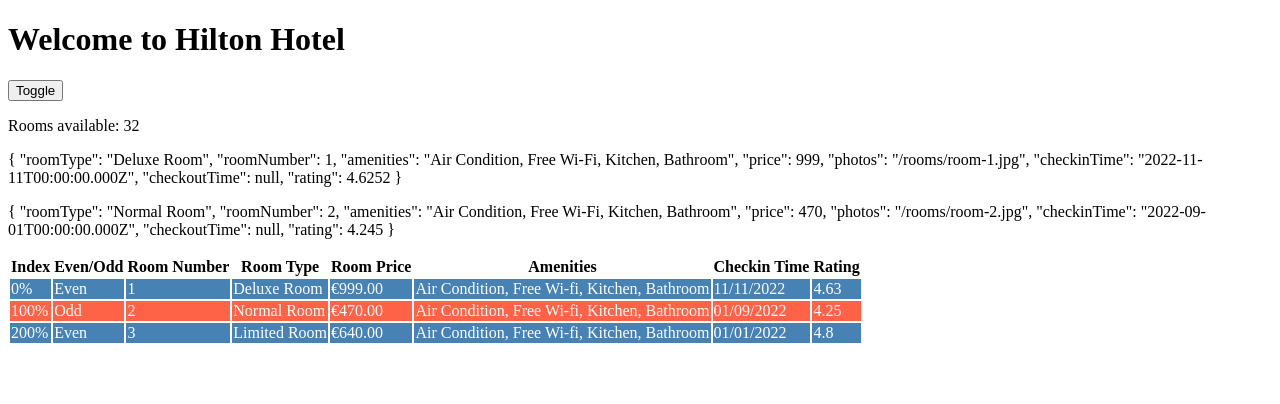
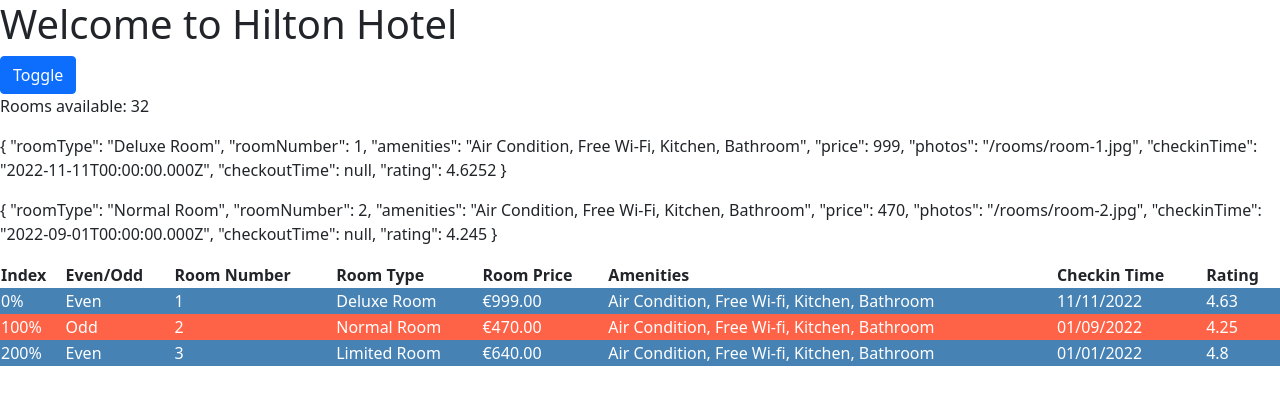
Before and after one commit to Brece/angular-hotel-inventory, an Angular app: page / in a window 1280 px wide. Shown: the top 404 px of the page. Built offline with nearby package versions, Linux system fonts and the light colour scheme.

Commit message:
adds ngx-bootstrap and bootstrap 5

```diff
--- a/package.json
+++ b/package.json
@@ -18,6 +18,8 @@
     "@angular/platform-browser": "^14.2.0",
     "@angular/platform-browser-dynamic": "^14.2.0",
     "@angular/router": "^14.2.0",
+    "@schematics/angular": "^15.0.3",
+    "ngx-bootstrap": "^9.0.0",
     "rxjs": "~7.5.0",
     "tslib": "^2.3.0",
     "zone.js": "~0.11.4"
--- a/src/app/app.component.ts
+++ b/src/app/app.component.ts
@@ -1,4 +1,5 @@
 import { Component } from '@angular/core';
+// import { setTheme } from 'ngx-bootstrap/utils';
 
 @Component({
   selector: 'app-root',
@@ -8,4 +9,8 @@
 export class AppComponent {
   title = 'angular-hotel-inventory';
   role = 'Admin';
+
+  constructor() {
+    // setTheme('bs5');
+  }
 }
--- a/src/app/components/rooms/rooms.component.html
+++ b/src/app/components/rooms/rooms.component.html
@@ -2,7 +2,7 @@
 <h1>Welcome to {{ hotelName }}</h1>
 
 <!-- Event binding -->
-<button type="button" (click)="toggle()">Toggle</button>
+<button type="button" (click)="toggle()" class="btn btn-primary">Toggle</button>
 
 <!-- Structural directives: *ngIf, *ngFor, *ngSwitch -->
 <!-- Attribute directives: ngClass, ngStyle -->
@@ -14,7 +14,7 @@
 </div>
 
 <div *ngIf="rooms.availableRooms">
-    <table>
+    <table class="table">
         <tr>
             <th>Index</th>
             <th>Even/Odd</th>
--- a/src/index.html
+++ b/src/index.html
@@ -6,6 +6,7 @@
   <base href="/">
   <meta name="viewport" content="width=device-width, initial-scale=1">
   <link rel="icon" type="image/x-icon" href="favicon.ico">
+  <link href="https://cdn.jsdelivr.net/npm/bootstrap@5.1.0/dist/css/bootstrap.min.css" rel="stylesheet" crossorigin="anonymous" integrity="sha384-KyZXEAg3QhqLMpG8r+8fhAXLRk2vvoC2f3B09zVXn8CA5QIVfZOJ3BCsw2P0p/We">
 </head>
 <body>
   <app-root></app-root>
```
Also changed, not shown: 1 other file (tests, documents, lock files or other folders).
